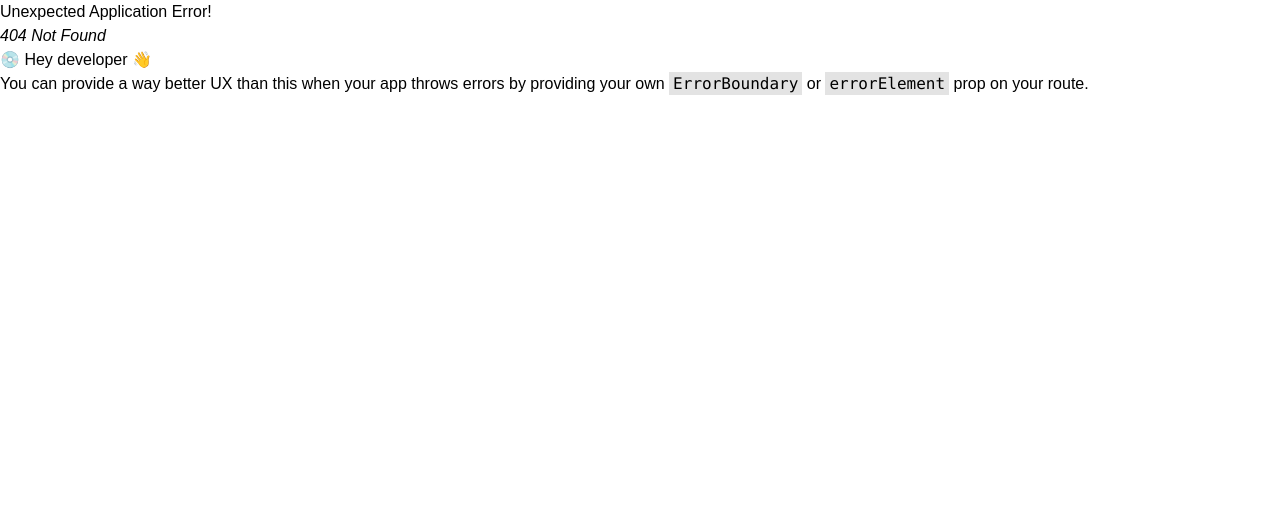
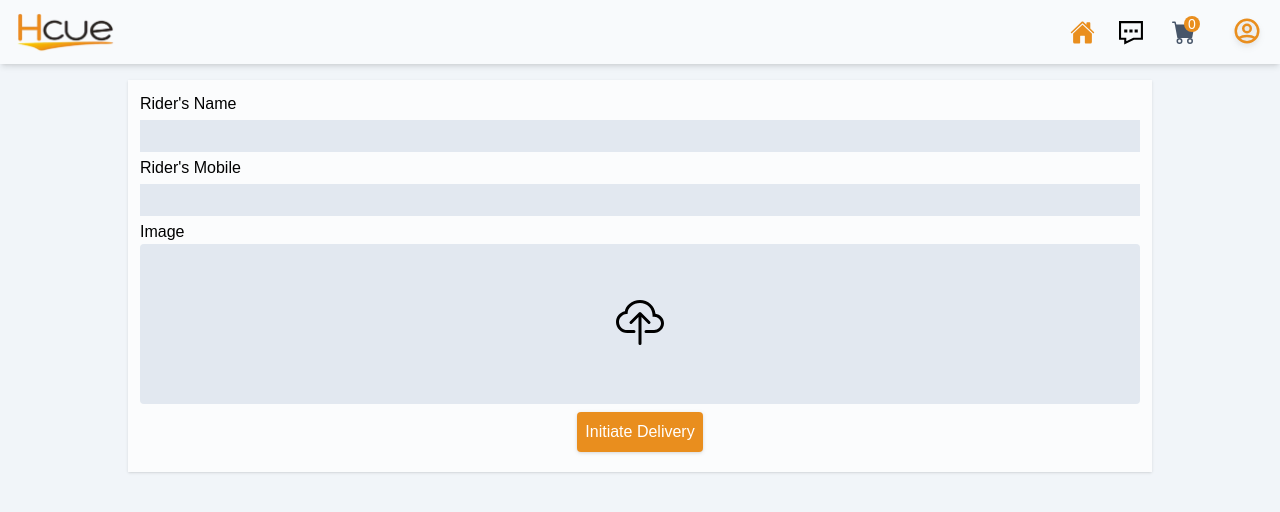
Before and after one commit to AdiriOghenetega/MERN-ECOMMERCE-APP-FRONTEND, a React (Create React App) app: page /order/1 in a window 1280 px wide. Before the commit this address had no page. Shown: the top 512 px of the page. Built offline with nearby package versions, Linux system fonts and the light colour scheme; no server answers.

Commit message:
updated admin.js

```diff
--- a/src/component/order.js
+++ b/src/component/order.js
@@ -4,6 +4,7 @@ import { toast } from "react-hot-toast";
 import { useDispatch, useSelector } from "react-redux";
 import { setOrderData } from "../redux/productSlice";
 import { GrPrevious, GrNext } from "react-icons/gr";
+import { useNavigate } from "react-router-dom";
 
 const Orders = () => {
   const [orderLoading, setOrderLoading] = useState(false);
@@ -14,6 +15,8 @@ const Orders = () => {
   const user = useSelector((state) => state.user);
 
   const dispatch = useDispatch();
+
+  const navigate = useNavigate();
 
   //fetch orders
   useEffect(() => {
@@ -50,7 +53,7 @@ const Orders = () => {
 
   const updateOrderStatus = async () => {
     try {
-      setOrderLoading(true);
+      if(displayOrder[count]._id &&  user._id){setOrderLoading(true);
       const updateOrders = await fetch(
         `${process.env.REACT_APP_BASE_URL}/updateorder?order_id=${displayOrder[count]._id}&user_id=${user._id}`,
         {
@@ -58,7 +61,7 @@ const Orders = () => {
           headers: {
             "content-type": "application/json",
           },
-          body: JSON.stringify({ orderStatus: "Delivered" }),
+          body: JSON.stringify({ orderStatus: "delivered" }),
         }
       );
       const res = await updateOrders.json();
@@ -67,6 +70,8 @@ const Orders = () => {
         res.data && dispatch(setOrderData(res.data));
         setOrderLoading(false);
         res.message && toast(res.message);
+      }}else{
+        toast("only admins can perform this action")
       }
     } catch (error) {
       console.log(error);
@@ -104,7 +109,7 @@ const Orders = () => {
 
   const DeleteOrder = async () => {
     try {
-      setOrderLoading(true);
+      if(displayOrder[count]._id && user._id){setOrderLoading(true);
       const deleteOrder = await fetch(
         `${process.env.REACT_APP_BASE_URL}/deleteone?order_id=${displayOrder[count]._id}&user_id=${user._id}`,
         {
@@ -121,6 +126,8 @@ const Orders = () => {
         res.data && dispatch(setOrderData(res.data));
         setOrderLoading(false);
         res.message && toast(res.message);
+      }}else{
+        toast("only admins can perform this action")
       }
     } catch (error) {
       console.log(error);
@@ -245,9 +252,9 @@ const Orders = () => {
                   />
                 </div>
               ) : (
-                displayOrder[count]?.orderStatus !== "Delivered" && (
+                displayOrder[count]?.orderStatus !== "delivered" && (
                   <button
-                    className="bg-[rgb(233,142,30)] hover:bg-orange-600 text-white font-medium p-2 w-fit rounded my-2 drop-shadow m-auto"
+                    className="bg-[rgb(233,142,30)] hover:bg-orange-600 text-white font-medium p-2 w-fit rounded my-4 drop-shadow m-auto"
                     onClick={updateOrderStatus}
                   >
                     Mark Order Delivered
@@ -260,6 +267,12 @@ const Orders = () => {
               >
                 Delete Order
               </button>
+              {displayOrder[count]?.orderStatus === "pending" && <button
+                    className="bg-[rgb(233,142,30)] ml-2 hover:bg-orange-600 text-white font-medium p-2 w-fit rounded my-2 drop-shadow m-auto"
+                    onClick={()=>navigate(`/order/${displayOrder[count]?._id}`)}
+                  >
+                    Initiate Order Delivery
+                  </button>}
             </div>
           </div>
         ) : orderLoading ? (
@@ -274,7 +287,9 @@ const Orders = () => {
             You have no orders at the moment
           </h2>
         )}
+
       </div>
+
     </div>
   );
 };
--- a/src/component/tab.js
+++ b/src/component/tab.js
@@ -43,7 +43,7 @@ const Tabs = () => {
   return (
     <div className="md:flex w-full">
       <div className="md:w-[25%] p-2 flex flex-col justify-start items-start border-2 mb-2">
-        <h1 className="bg-gray-900 text-white text-bold w-full p-4 flex flex-col justify-center items-center ">
+        <h1 className="bg-[rgb(233,142,30)] text-xl text-white text-bold w-full p-4 flex flex-col justify-center items-center ">
           DASHBOARD
         </h1>
         {tabs.map((tab, index) => (
--- a/src/component/uploadproduct.js
+++ b/src/component/uploadproduct.js
@@ -59,7 +59,6 @@ const UploadProduct = () => {
 
   const handleSubmit = async (e) => {
     e.preventDefault();
-    console.log(data);
 
     const { name, image, category, price, stores } = data;
 
--- a/src/index.js
+++ b/src/index.js
@@ -22,6 +22,7 @@ import Cart from "./page/Cart";
 import Success from "./page/Success";
 import { store } from './redux/store';
 import UpdateProducts from "./page/updateProducts";
+import InitiateDelivery from "./page/initiatedelivery";
 import Confirmation from "./page/confirmation"
 
 
@@ -35,6 +36,7 @@ const router = createBrowserRouter(
       <Route path="login" element={<Login />} />
       <Route path="admin" element={<Admin />} />
       <Route path="admin/:location" element={<UpdateProducts />} />
+      <Route path="order/:id" element={<InitiateDelivery />} />
       <Route path="signup" element={<Signup />} />
       <Route path="cart" element={<Cart />} />
       <Route path="success" element={<Success/>}/>
--- /dev/null
+++ b/src/page/initiatedelivery.js
@@ -0,0 +1,145 @@
+import React,{useState} from 'react'
+import { toast } from "react-hot-toast";
+import { BsCloudUpload } from "react-icons/bs";
+import { GiHamburger } from "react-icons/gi";
+import { ImagetoBase64 } from "../utility/ImagetoBase64";
+import { useDispatch, useSelector } from "react-redux";
+import { useParams,useNavigate } from 'react-router-dom';
+import { setOrderData } from "../redux/productSlice";
+
+const InitiateDelivery = () => {
+    const [riderDetails,setRiderDetails]=useState({
+        name:"",
+        mobile:"",
+        image:""
+    })
+    const [loading, setLoading] = useState(false);
+
+    console.log(riderDetails)
+    const dispatch=useDispatch()
+    const params = useParams()
+    const navigate = useNavigate()
+    const {id} = params
+    const user = useSelector((state) => state.user);
+
+    const handleOnChange = (e) => {
+        const { name, value } = e.target;
+
+        setRiderDetails((prev) => {
+          return {
+            ...prev,
+            [name]: value,
+          };
+        });
+      };
+
+      const uploadImage = async (e) => {
+        const data = await ImagetoBase64(e.target.files[0]);
+
+        setRiderDetails((prev) => {
+          return {
+            ...prev,
+            image: data,
+          };
+        });
+      };
+
+      const initiateorderdelivery = async () => {
+        try {
+          if(id && user._id){
+
+            if(riderDetails?.name && riderDetails?.mobile){
+                setLoading(true);
+          const updateOrders = await fetch(
+            `${process.env.REACT_APP_BASE_URL}/initiateorderdelivery?order_id=${id}&user_id=${user._id}`,
+            {
+              method: "PUT",
+              headers: {
+                "content-type": "application/json",
+              },
+              body: JSON.stringify({ riderDetails }),
+            }
+          );
+          const res = await updateOrders.json();
+
+          if (res) {
+            res.data && dispatch(setOrderData(res.data));
+            setRiderDetails({
+                name:"",
+                mobile:"",
+                image:""
+            })
+            setLoading(false);
+            res.message && toast(res.message);
+            res.data && navigate("/admin")}
+          }else{
+            toast("you need to input rider details to proceed")
+          }}else{
+            toast("only admins can perform this action")
+          }
+        } catch (error) {
+          console.log(error);
+        }
+      };
+
+  return (
+    <div>
+      <form
+        className="m-auto w-full max-w-[80%] shadow mt-4 flex flex-col p-3 bg-white/70"
+
+      >
+<label htmlFor="name">Rider's Name</label>
+        <input
+          type={"text"}
+          name="name"
+          className="bg-slate-200 p-1 my-1"
+          onChange={handleOnChange}
+          value={riderDetails.name}
+        />
+<label htmlFor="name">Rider's Mobile</label>
+        <input
+          type={"text"}
+          name="mobile"
+          className="bg-slate-200 p-1 my-1"
+          onChange={handleOnChange}
+          value={riderDetails.mobile}
+        />
+        <label htmlFor="image">
+          Image
+          <div className="h-40 w-full bg-slate-200  rounded flex items-center justify-center cursor-pointer">
+            {riderDetails.image ? (
+              <img src={riderDetails.image} alt="upload" className="h-full" />
+            ) : (
+              <span className="text-5xl">
+                <BsCloudUpload />
+              </span>
+            )}
+
+            <input
+              type={"file"}
+              accept="image/*"
+              id="image"
+              onChange={uploadImage}
+              className="hidden"
+            />
+          </div>
+        </label>
+        {loading ? (
+          <div className="flex flex-col justify-center items-center">
+            <GiHamburger
+              size="25"
+              className="animate-spin text-[rgb(233,142,30)]"
+            />
+          </div>
+        ) : (
+          <button className="bg-[rgb(233,142,30)] hover:bg-orange-600 text-white font-medium p-2 w-fit rounded my-2 drop-shadow m-auto"
+          onClick={initiateorderdelivery}>
+            Initiate Delivery
+          </button>
+        )}
+      </form>
+    </div>
+  )
+}
+
+export default InitiateDelivery
--- a/src/page/menu.js
+++ b/src/page/menu.js
@@ -100,14 +100,14 @@ const Menu = () => {
         </div>
         <div className="w-full md:w-[50%] lg:w-[40%] my-4 md:my-0 bg-[rgb(255,255,255,.8)] hover:shadow-lg drop-shadow-lg py-5 px-4 rounded-lg md:ml-4">
           <div className="md:h-[400px] h-[300px] overflow-hidden w-full">
-            <img src={banner[0]?.image} alt="barner1" className="h-full w-full" />
+            <img src={banner[0]?.image} alt="banner" className="h-full w-full" />
           </div>
         </div>
       </div>
       <div className="w-[100%] flex flex-col-reverse md:flex-row my-4 ">
         <div className="w-full md:w-[50%] lg:w-[35%] my-4 md:my-0 bg-[rgb(255,255,255,.8)] hover:shadow-lg drop-shadow-lg py-5 px-4 rounded-lg h-[550px] md:h-[820px]">
           <div className="h-full overflow-hidden w-full">
-            <img src={banner[1]?.image} alt="banner2" className="h-full w-full" />
+            <img src={banner[1]?.image} alt="banner" className="h-full w-full" />
           </div>
         </div>
         <div className="w-full md:w-[50%] lg:w-[65%] bg-[rgb(255,255,255,.8)] md:ml-4 hover:shadow-lg drop-shadow-lg py-5 px-4 rounded-lg md:h-[820px] ">
```
